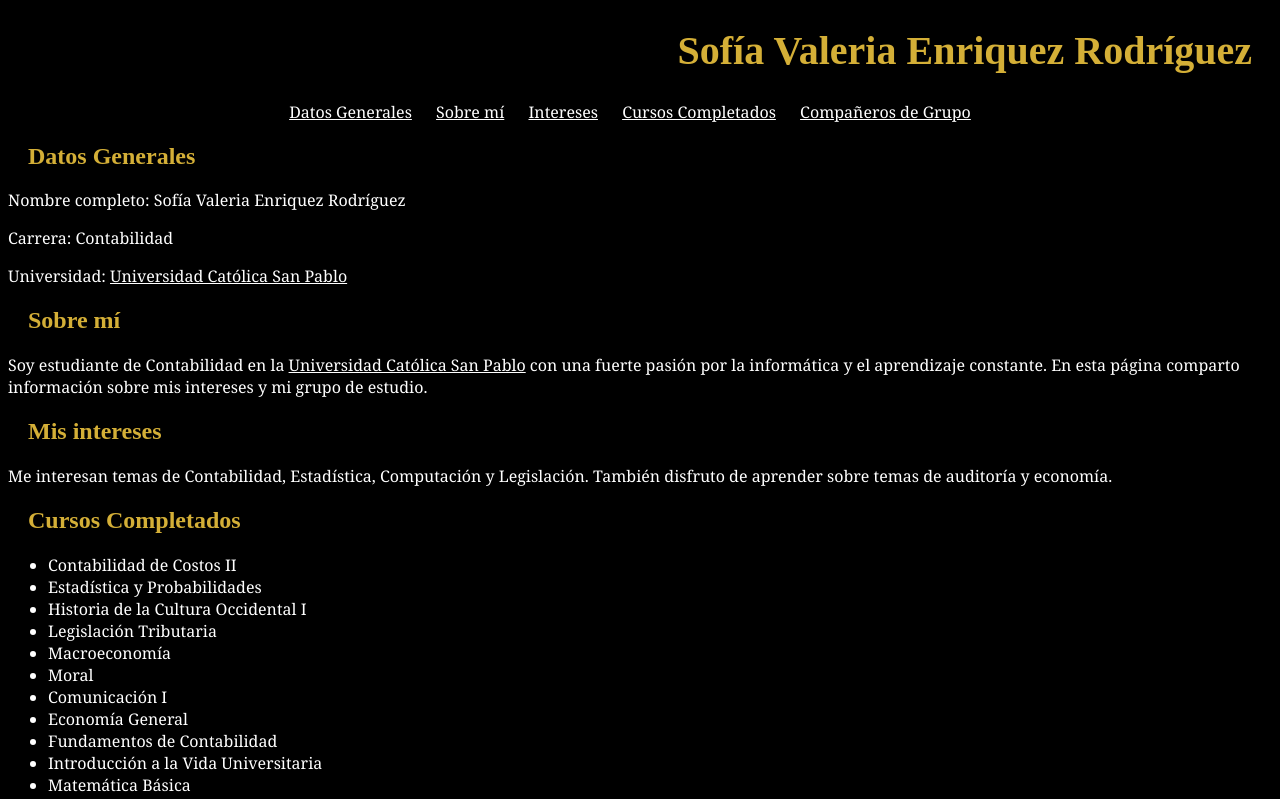
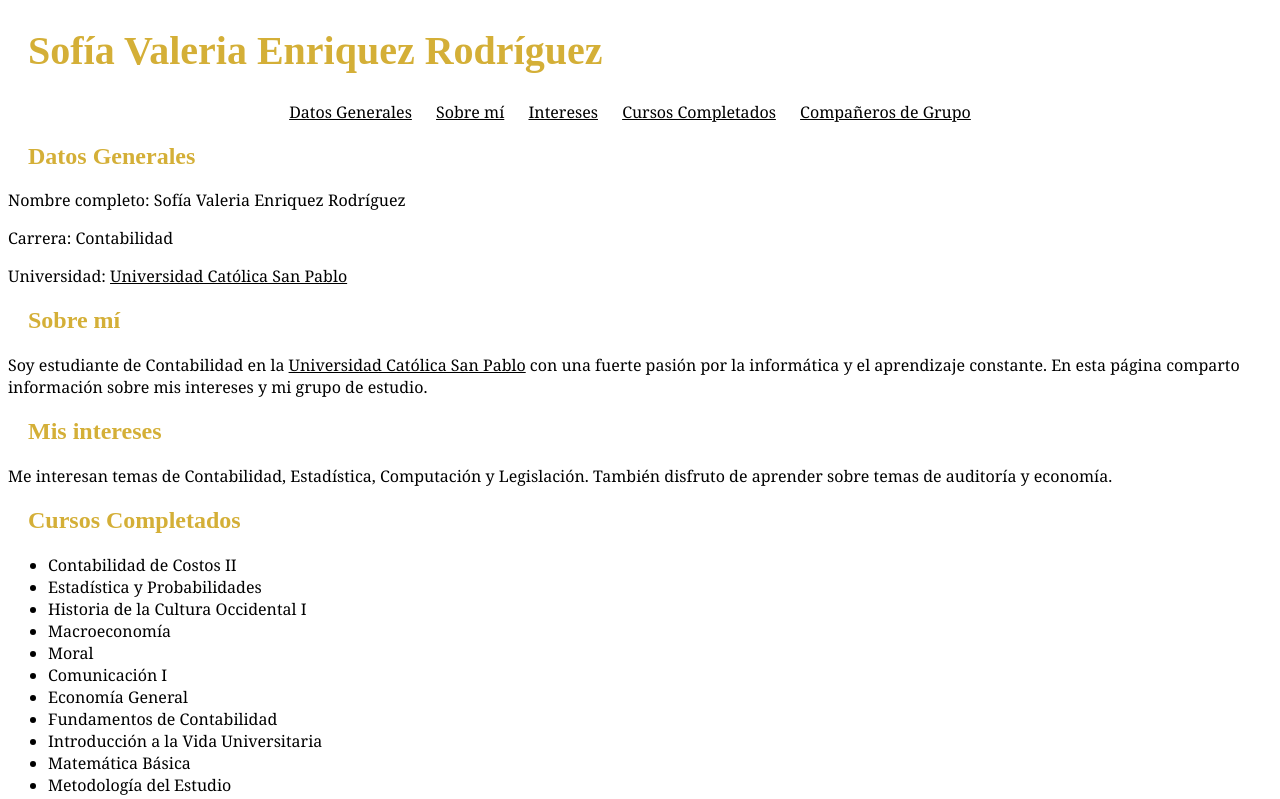
Before and after one commit to sofiavenriquezr/Mi-p-gina-web, a plain HTML site: page index.html in a window 1280 px wide. Shown: the top 799 px of the page. Drawn offline with Linux system fonts and the light colour scheme.

Commit message:
Update index.html

````diff
--- a/index.html
+++ b/index.html
@@ -12,32 +12,32 @@
     <style>
         /* Estilos globales */
         body {
-            background-color: black;
-            color: white;
+            background-color: white; /* Fondo blanco */
+            color: black; /* Texto negro para contraste */
             font-family: 'Georgia', serif; /* Fuente elegante */
-            font-style: normal; /* Eliminamos el estilo en cursiva */
+            font-style: normal; /* Estilo normal */
         }
 
         /* Encabezado */
         h1 {
             color: #D4AF37; /* Dorado elegante */
-            text-align: right; /* Título alineado a la derecha */
-            margin-right: 20px; /* Espaciado a la derecha */
+            text-align: left; /* Título alineado a la izquierda */
+            margin-left: 20px; /* Espaciado a la izquierda */
             font-family: 'Times New Roman', serif; /* Fuente más formal */
-            font-size: 2.5em; /* Ajuste de tamaño de fuente */
+            font-size: 2.5em; /* Tamaño de fuente grande */
         }
 
         /* Subtítulos alineados a la izquierda */
         h2 {
             color: #D4AF37; /* Dorado elegante */
             text-align: left;
-            margin-left: 20px;
+            margin-left: 20px; /* Alineado a la izquierda con espaciado */
             font-family: 'Times New Roman', serif; /* Fuente elegante */
         }
 
         /* Enlaces y navegación */
         a {
-            color: white;
+            color: black; /* Color de los enlaces */
             text-decoration: underline; /* Subrayado para todos los enlaces */
         }
         a:hover {
@@ -104,7 +104,6 @@
                 <li>Contabilidad de Costos II</li>
                 <li>Estadística y Probabilidades</li>
                 <li>Historia de la Cultura Occidental I</li>
-                <li>Legislación Tributaria</li>
                 <li>Macroeconomía</li>
                 <li>Moral</li>
                 <li>Comunicación I</li>
@@ -163,8 +162,3 @@
     </footer>
 </body>
 </html>
-
-    </footer>
-</body>
-</html>
-```
````
